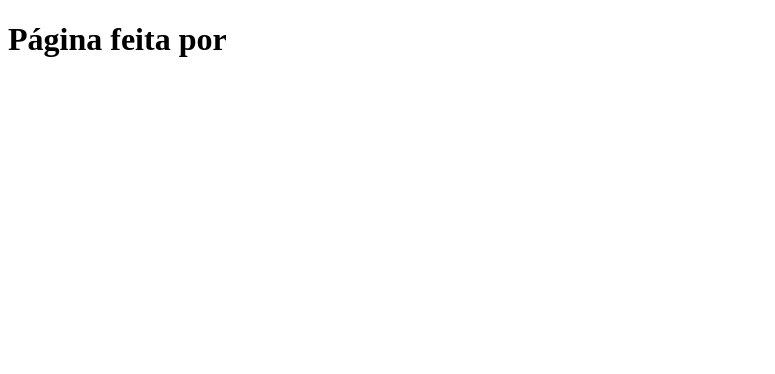
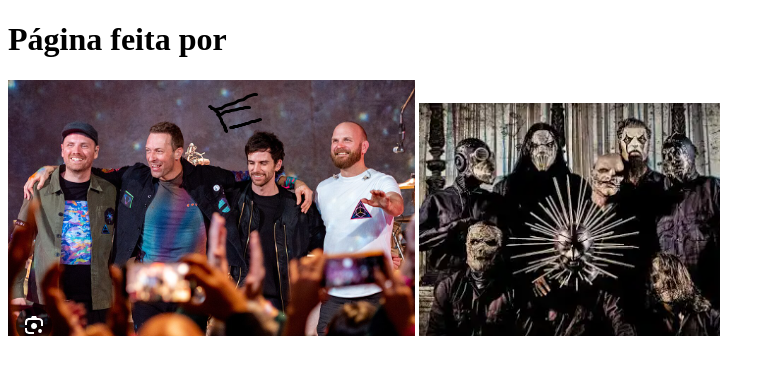
Before and after one commit to GabrielMrt/aula-asis-2024-gabriel_m_rodrigues, a plain HTML site: page index.html in a window 1280 px wide. Shown: the whole page, without its empty margins (0-775 px from the left). Drawn offline with Linux system fonts and the light colour scheme.

Commit message:
message6

```diff
--- a/index.html
+++ b/index.html
@@ -6,5 +6,7 @@
   </head>
   <body>
     <h1>Página feita por <seu-nome></h1>
+	<img src="\imagens\coldplay.png">
+	<img src="\imagens\slipknot.png">
   </body>
 </html>
```
Also changed, not shown: 1 other file.
